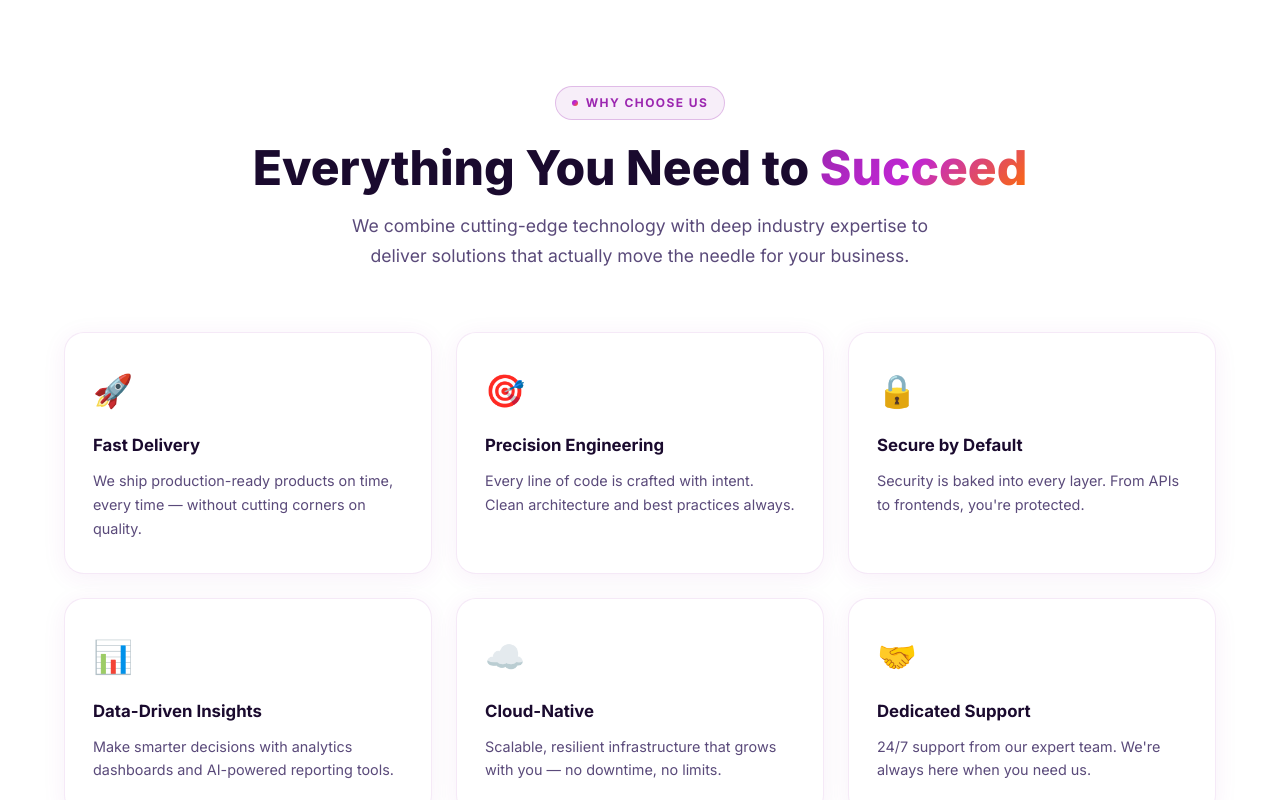
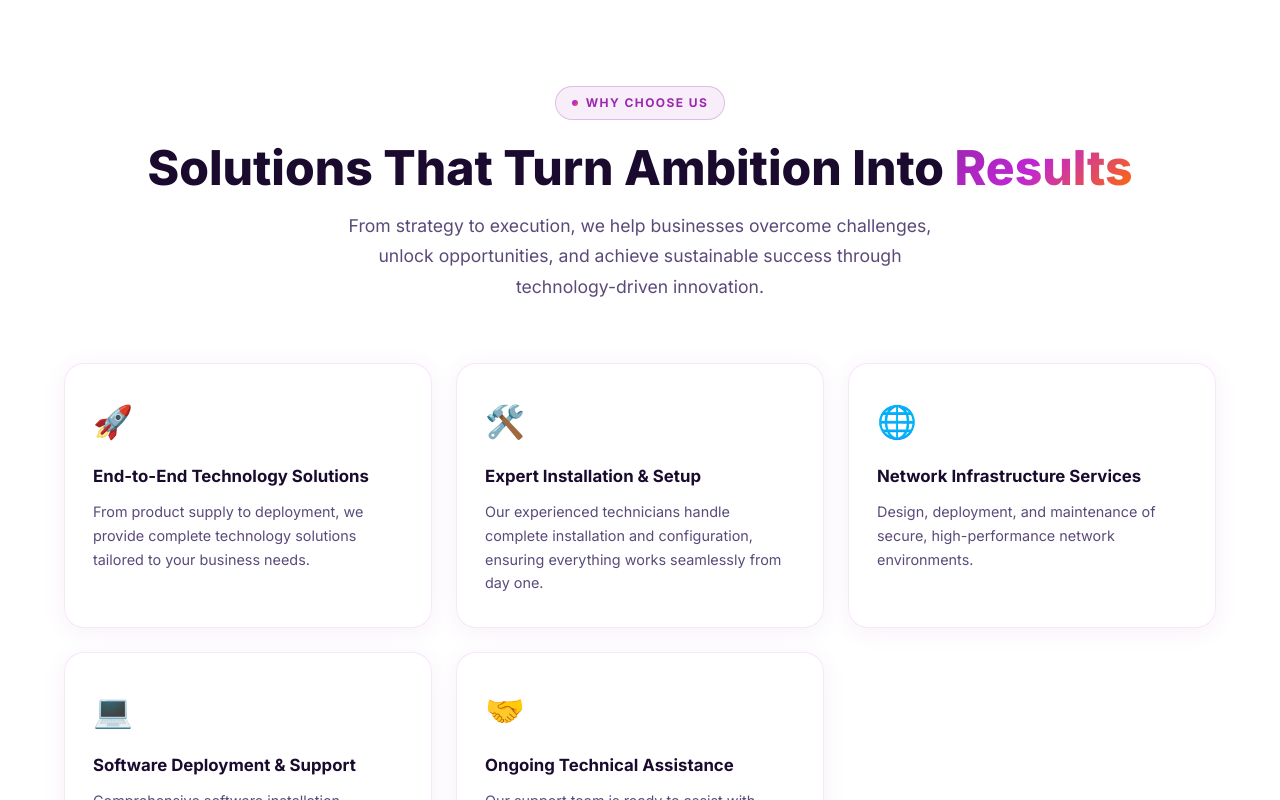
Before and after one commit to ZARYZ-Connect/Yotechno2, a React (Vite) app in the folder frontend/: page / in a window 1280 px wide. Shown: the part 1320-2120 px from the top of the page. Built offline with nearby package versions, Linux system fonts and the light colour scheme.

Commit message:
Revert "Update features list and titles to new design"
This reverts commit 1bf0adbde8b931d41d596c7bcf3401d9fa9a7939.

```diff
--- a/frontend/src/pages/Home.jsx
+++ b/frontend/src/pages/Home.jsx
@@ -5,33 +5,28 @@ import heroImg from '../assets/hero.png'
 const features = [
   {
     icon: '🚀',
-    title: 'Fast Delivery',
-    desc: 'We ship production-ready products on time, every time — without cutting corners on quality.',
+    title: 'End-to-End Technology Solutions',
+    desc: 'From product supply to deployment, we provide complete technology solutions tailored to your business needs.',
   },
   {
-    icon: '🎯',
-    title: 'Precision Engineering',
-    desc: 'Every line of code is crafted with intent. Clean architecture and best practices always.',
+    icon: '🛠️',
+    title: 'Expert Installation & Setup',
+    desc: 'Our experienced technicians handle complete installation and configuration, ensuring everything works seamlessly from day one.',
   },
   {
-    icon: '🔒',
-    title: 'Secure by Default',
-    desc: "Security is baked into every layer. From APIs to frontends, you're protected.",
+    icon: '🌐',
+    title: 'Network Infrastructure Services',
+    desc: 'Design, deployment, and maintenance of secure, high-performance network environments.',
   },
   {
-    icon: '📊',
-    title: 'Data-Driven Insights',
-    desc: 'Make smarter decisions with analytics dashboards and AI-powered reporting tools.',
-  },
-  {
-    icon: '☁️',
-    title: 'Cloud-Native',
-    desc: 'Scalable, resilient infrastructure that grows with you — no downtime, no limits.',
+    icon: '💻',
+    title: 'Software Deployment & Support',
+    desc: 'Comprehensive software installation, configuration, troubleshooting, and maintenance to keep your operations running smoothly.',
   },
   {
     icon: '🤝',
-    title: 'Dedicated Support',
-    desc: "24/7 support from our expert team. We're always here when you need us.",
+    title: 'Ongoing Technical Assistance',
+    desc: 'Our support team is ready to assist with technical issues, maintenance, and ongoing service whenever technical challenges arise.',
   },
 ]
 
@@ -116,10 +111,10 @@ export default function Home() {
           <div className="home-section-header">
             <div className="section-label">Why Choose Us</div>
             <h2 className="section-title">
-              Everything You Need to <span className="gradient-text">Succeed</span>
+              Solutions That Turn Ambition Into <span className="gradient-text">Results</span>
             </h2>
             <p className="section-subtitle">
-              We combine cutting-edge technology with deep industry expertise to deliver solutions that actually move the needle for your business.
+              From strategy to execution, we help businesses overcome challenges, unlock opportunities, and achieve sustainable success through technology-driven innovation.
             </p>
           </div>
 
```
